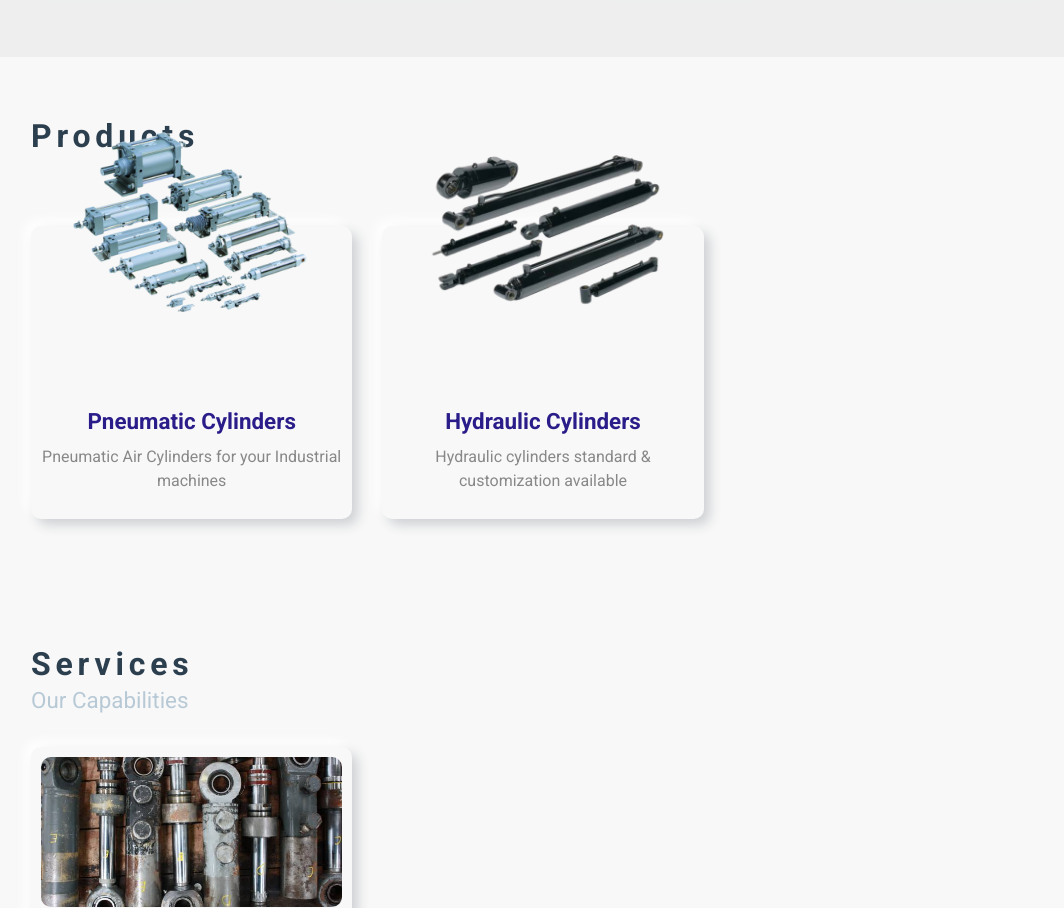
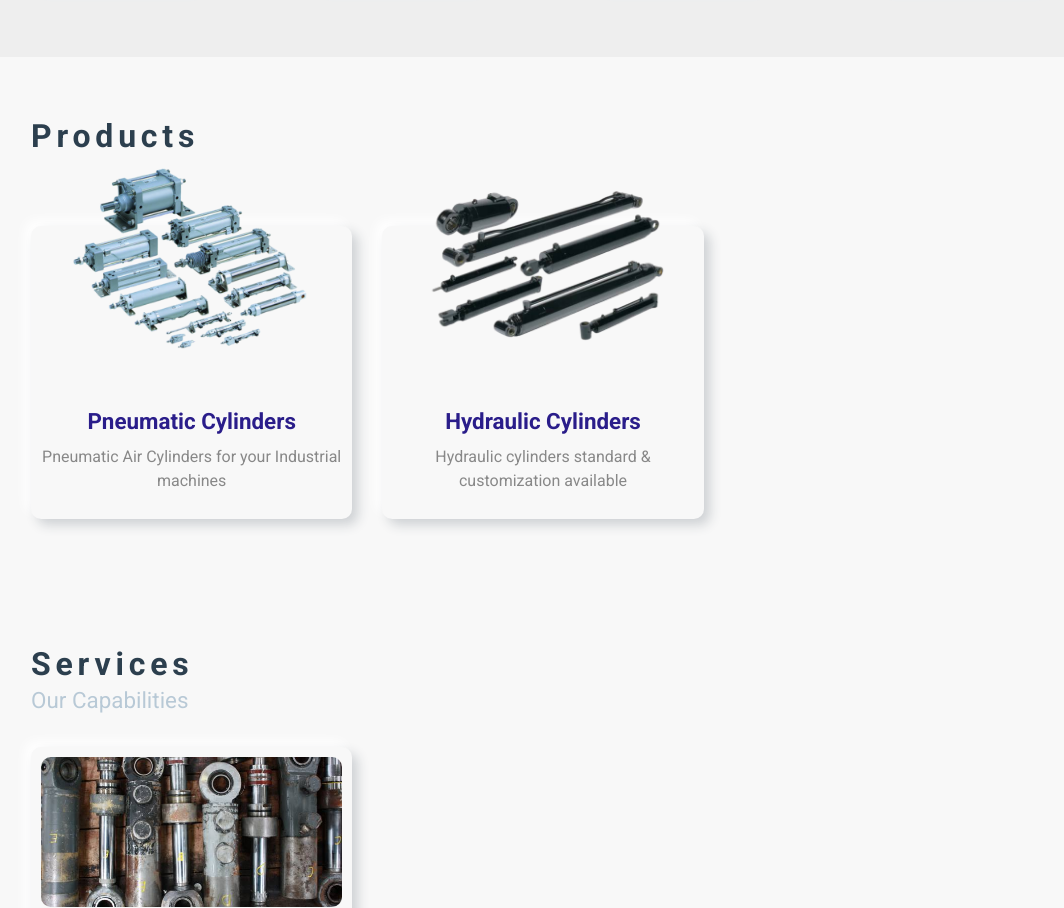
Before and after one commit to smartoreach-digital/abc-hydraulics, a website: page index.html in a window 1280 px wide. Shown: the part 1741-2649 px from the top of the page, without its empty margins (97-1161 px from the left). Drawn offline with nearby package versions, Linux system fonts and the light colour scheme.

Commit message:
corrected product card image

```diff
--- a/css/SW04-01.css
+++ b/css/SW04-01.css
@@ -45,7 +45,7 @@ box-shadow:  6px 6px 12px #ced1d4,
 .SW04-01-img img {
   width: 60%;
   object-fit: contain;
-  transform: translateY(-15%);
+  /* transform: translateY(-15%); */
 }
 
 .SW04-01-card>h3 {
```
